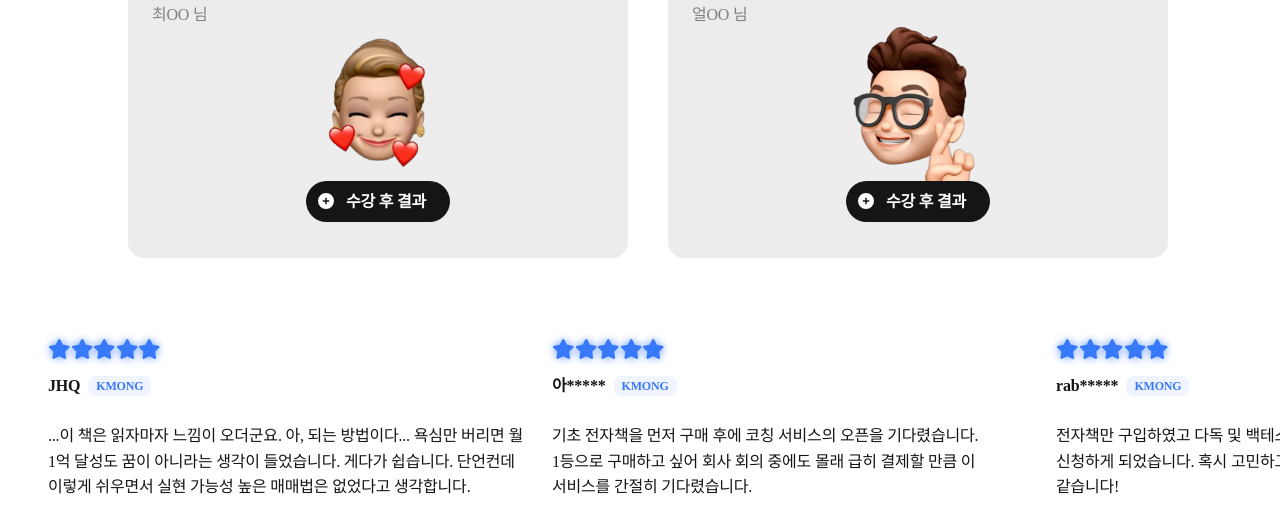
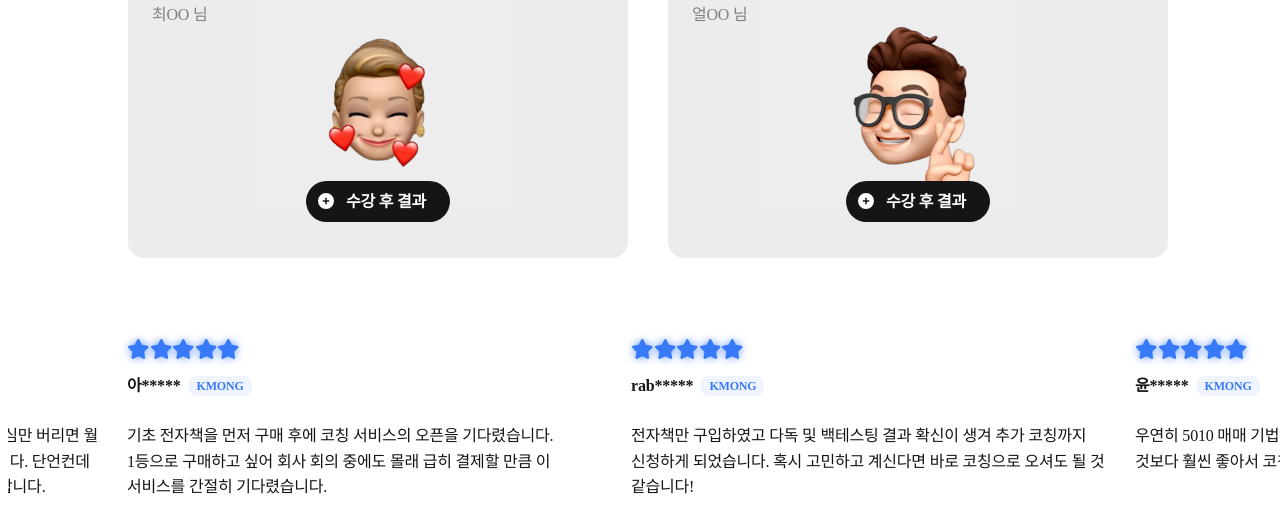
Before and after one commit to 5010-dev/1104-web, a React (Create React App) app: page / in a window 1280 px wide. Shown: the part 5128-5660 px from the top of the page. Built offline with nearby package versions, Linux system fonts and the light colour scheme; a web font is replaced by a local one.

Commit message:
Scrolling animation added to Review component

```diff
--- /dev/null
+++ b/src/components/feature/review/review-item/review-item.component.tsx
@@ -0,0 +1,40 @@
+import { FontAwesomeIcon } from '@fortawesome/react-fontawesome'
+import { faStar } from '@fortawesome/free-solid-svg-icons'
+
+import { useDeviceTypeStore } from '../../../../store/deviceTypeStore'
+
+import { ReviewItemProps } from '../review.types'
+import { ReviewItemContainer } from './review-item.styles'
+
+import Chip from '../../../global/chip/chip.component'
+
+export default function ReviewItem(props: ReviewItemProps) {
+	const { name, body, platform, id, className } = props
+	const numberOfStars = 5
+
+	const deviceType = useDeviceTypeStore((state) => state.deviceType)
+
+	return (
+		<ReviewItemContainer $deviceType={deviceType} id={id} className={className}>
+			<div className="first-row">
+				<div className="rating-container">
+					{Array.from({ length: numberOfStars }, (_, index) => (
+						<FontAwesomeIcon key={index} icon={faStar} className="star-icon" />
+					))}
+				</div>
+				<div className="name-container">
+					<span className="name">{name}</span>
+					<Chip
+						appearance="accent"
+						hierarchy="primary"
+						stroke="filled"
+						shape="rounded3"
+						size="sm"
+						text={platform}
+					/>
+				</div>
+			</div>
+			<p className="body">{body}</p>
+		</ReviewItemContainer>
+	)
+}
--- /dev/null
+++ b/src/components/feature/review/review-item/review-item.styles.tsx
@@ -0,0 +1,57 @@
+import styled, { css } from 'styled-components'
+
+import { ReviewItemContainerProps } from '../review.types'
+
+import { getDeviceTypePadding } from '../../../../utils/device.utils'
+import { getColour, hexToRgba } from '../../../../utils/colour.utils'
+import { getTypography } from '../../../../utils/typo.utils'
+
+export const ReviewItemContainer = styled.div<ReviewItemContainerProps>`
+	min-width: ${({ $deviceType }) =>
+		$deviceType === 'mobile' ? '15rem' : '30rem'};
+
+	display: flex;
+	flex-direction: column;
+	justify-content: flex-start;
+	align-items: flex-start;
+	gap: ${({ theme, $deviceType }) =>
+		getDeviceTypePadding(theme, $deviceType, 'component')};
+
+	color: ${({ theme }) => getColour(theme, 'neutral', 'primary', 'active')};
+	text-align: left;
+
+	div.rating-container {
+		color: ${({ theme }) => getColour(theme, 'accent', 'primary', 'active')};
+		font-size: 1.25rem;
+
+		${({ theme }) => css`
+			-webkit-filter: drop-shadow(
+				0 0 0.25rem
+					${hexToRgba(getColour(theme, 'accent', 'primary', 'active'), 0.75)}
+			);
+			filter: drop-shadow(
+				0 0 0.25rem
+					${hexToRgba(getColour(theme, 'accent', 'primary', 'active'), 0.75)}
+			);
+		`}
+
+		margin-bottom: 0.75rem;
+	}
+
+	div.name-container {
+		display: flex;
+		align-items: center;
+
+		gap: 0.5rem;
+
+		span.name {
+			${({ theme }) => getTypography(theme, 'subheading')}
+			color: ${({ theme }) => getColour(theme, 'neutral', 'primary', 'active')};
+		}
+	}
+
+	p.body {
+		${({ theme }) => getTypography(theme, 'body')}
+		color: ${({ theme }) => getColour(theme, 'neutral', 'primary', 'active')};
+	}
+`
--- a/src/components/feature/review/review.component.tsx
+++ b/src/components/feature/review/review.component.tsx
@@ -1,61 +1,73 @@
-import { FontAwesomeIcon } from '@fortawesome/react-fontawesome'
-import { faStar } from '@fortawesome/free-solid-svg-icons'
+import { useRef, useEffect, useCallback } from 'react'
+import {
+	motion,
+	useMotionValue,
+	useTransform,
+	useMotionTemplate,
+} from 'framer-motion'
 
 import { useDeviceTypeStore } from '../../../store/deviceTypeStore'
 import { useContentsStore } from '../../../store/contentsStore'
 
-import { ReviewItemProps } from './review.types'
-import { ReviewContainer, ReviewItemContainer } from './review.styles'
+import { ReviewContainer } from './review.styles'
 
-import Chip from '../../global/chip/chip.component'
-
-const ReviewItem = (props: ReviewItemProps) => {
-	const { name, body, platform } = props
-	const numberOfStars = 5
-
-	const deviceType = useDeviceTypeStore((state) => state.deviceType)
-
-	return (
-		<ReviewItemContainer $deviceType={deviceType}>
-			<div className="first-row">
-				<div className="rating-container">
-					{Array.from({ length: numberOfStars }, (_, index) => (
-						<FontAwesomeIcon key={index} icon={faStar} className="star-icon" />
-					))}
-				</div>
-				<div className="name-container">
-					<span className="name">{name}</span>
-					<Chip
-						appearance="accent"
-						hierarchy="primary"
-						stroke="filled"
-						shape="rounded3"
-						size="sm"
-						text={platform}
-					/>
-				</div>
-			</div>
-			<p className="body">{body}</p>
-		</ReviewItemContainer>
-	)
-}
+import ReviewItem from './review-item/review-item.component'
 
 export default function Review() {
 	const deviceType = useDeviceTypeStore((state) => state.deviceType)
 	const { items } = useContentsStore((state) => state.review)
 
+	const ref = useRef<HTMLDivElement>(null)
+	const x = useMotionValue(0)
+	const scrollX = useTransform(x, (value) => `${-value}px`)
+
+	const handleScroll = useCallback(() => {
+		if (ref.current) {
+			const maxX = ref.current.scrollWidth / 2
+			const newX = (x.get() + 1) % maxX
+			x.set(newX)
+
+			if (newX === 0) {
+				x.set(maxX)
+			}
+		}
+	}, [x])
+
+	useEffect(() => {
+		const timer = setInterval(() => {
+			handleScroll()
+		}, 16) // 60 FPS (1000 / 60 ≈ 16)
+
+		return () => {
+			clearInterval(timer)
+		}
+	}, [handleScroll])
+
 	return (
-		<ReviewContainer $deviceType={deviceType}>
-			<div id="reviews-container">
+		<ReviewContainer $deviceType={deviceType} as={motion.div} ref={ref}>
+			<motion.div
+				id="reviews-container"
+				style={{ x: useMotionTemplate`${scrollX}` }}
+			>
 				{items.map((item, index) => (
 					<ReviewItem
 						key={index}
 						name={item.name}
 						body={item.body}
 						platform={item.platform}
+						className="review-item"
 					/>
 				))}
-			</div>
+				{items.map((item, index) => (
+					<ReviewItem
+						key={index}
+						name={item.name}
+						body={item.body}
+						platform={item.platform}
+						className="review-item"
+					/>
+				))}
+			</motion.div>
 		</ReviewContainer>
 	)
 }
--- a/src/components/feature/review/review.styles.ts
+++ b/src/components/feature/review/review.styles.ts
@@ -1,14 +1,10 @@
-import styled, { css } from 'styled-components'
+import styled from 'styled-components'
 import { SectionContainer } from '../../global/section/section.styles'
 
-import { ReviewItemContainerProps } from './review.types'
-
-import { getColour, hexToRgba } from '../../../utils/colour.utils'
 import { getDeviceTypePadding } from '../../../utils/device.utils'
-import { getTypography } from '../../../utils/typo.utils'
 
 export const ReviewContainer = styled(SectionContainer)`
-	overflow: scroll;
+	overflow-x: hidden;
 	align-items: flex-start;
 
 	&::-webkit-scrollbar {
@@ -27,52 +23,3 @@ export const ReviewContainer = styled(SectionContainer)`
 			getDeviceTypePadding(theme, $deviceType, 'container')};
 	}
 `
-
-export const ReviewItemContainer = styled.div<ReviewItemContainerProps>`
-	min-width: 30rem;
-
-	display: flex;
-	flex-direction: column;
-	justify-content: flex-start;
-	align-items: flex-start;
-	gap: ${({ theme, $deviceType }) =>
-		getDeviceTypePadding(theme, $deviceType, 'component')};
-
-	color: ${({ theme }) => getColour(theme, 'neutral', 'primary', 'active')};
-	text-align: left;
-
-	div.rating-container {
-		color: ${({ theme }) => getColour(theme, 'accent', 'primary', 'active')};
-		font-size: 1.25rem;
-
-		${({ theme }) => css`
-			-webkit-filter: drop-shadow(
-				0 0 0.25rem
-					${hexToRgba(getColour(theme, 'accent', 'primary', 'active'), 0.75)}
-			);
-			filter: drop-shadow(
-				0 0 0.25rem
-					${hexToRgba(getColour(theme, 'accent', 'primary', 'active'), 0.75)}
-			);
-		`}
-
-		margin-bottom: 0.75rem;
-	}
-
-	div.name-container {
-		display: flex;
-		align-items: center;
-
-		gap: 0.5rem;
-
-		span.name {
-			${({ theme }) => getTypography(theme, 'subheading')}
-			color: ${({ theme }) => getColour(theme, 'neutral', 'primary', 'active')};
-		}
-	}
-
-	p.body {
-		${({ theme }) => getTypography(theme, 'body')}
-		color: ${({ theme }) => getColour(theme, 'neutral', 'primary', 'active')};
-	}
-`
--- a/src/components/feature/review/review.types.ts
+++ b/src/components/feature/review/review.types.ts
@@ -1,7 +1,7 @@
 import { ReviewItem } from '../../../store/contentsStore'
 import { DeviceType } from '../../../store/deviceTypeStore'
 
-export type ReviewItemProps = ReviewItem
+export type ReviewItemProps = ReviewItem & { id?: string; className?: string }
 
 export type ReviewItemContainerProps = {
 	$deviceType: DeviceType
```
